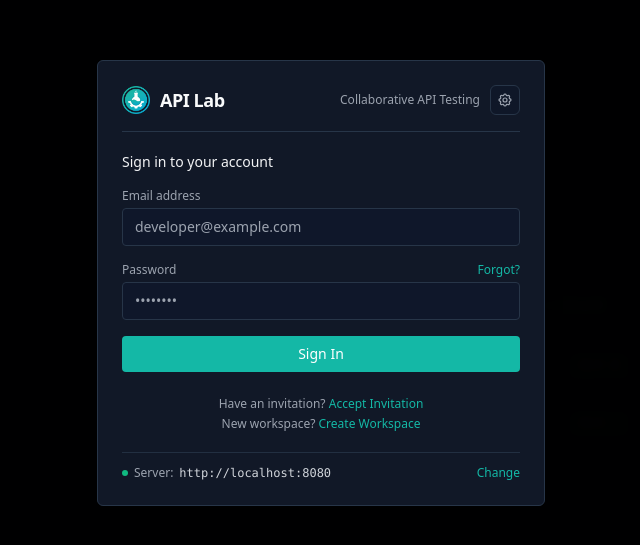
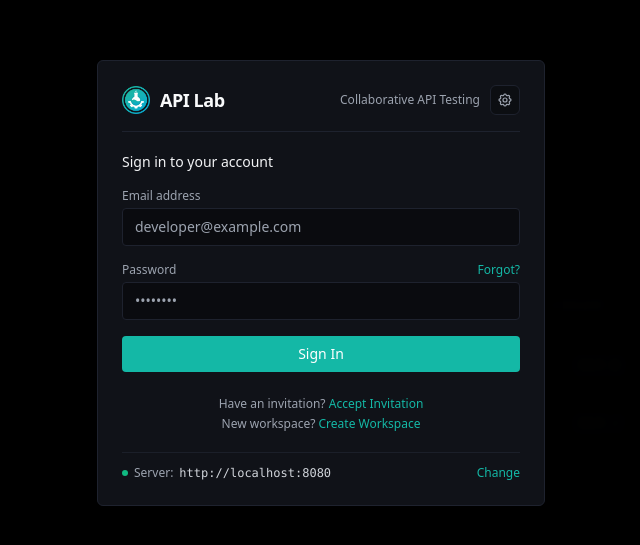
Before and after one commit to RobbyAJM/api-lab, a React (Vite) app in the folder apps/desktop/: page / in a window 1280 px wide. Shown: the part 117-662 px from the top of the page, without its empty margins (319-959 px from the left). Built offline with nearby package versions, Linux system fonts and the light colour scheme; no server answers.

Commit message:
style: darken scientific teal dark theme background and eliminate green tint

```diff
--- a/apps/desktop/src/components/sidebar/Sidebar.tsx
+++ b/apps/desktop/src/components/sidebar/Sidebar.tsx
@@ -1216,8 +1216,8 @@ const EndpointItem: React.FC<{ endpoint: Endpoint }> = ({ endpoint }) => {
         }}
         className={`w-full flex items-center justify-between px-2 py-1 rounded-md text-xs transition text-left cursor-pointer ${
           isActive
-            ? 'bg-primary/10 text-zinc-100 font-medium'
-            : 'hover:bg-zinc-800/50 text-zinc-400 hover:text-zinc-200'
+            ? 'bg-zinc-800/80 text-zinc-100 font-medium'
+            : 'hover:bg-zinc-850/60 text-zinc-400 hover:text-zinc-200'
         }`}
       >
         <div className="flex items-center gap-2 truncate flex-1 min-w-0">
--- a/apps/desktop/src/index.css
+++ b/apps/desktop/src/index.css
@@ -4,12 +4,12 @@
 
 :root {
   color-scheme: dark;
-  --color-zinc-950: 15 23 42;
-  --color-zinc-900: 17 24 39;
-  --color-zinc-850: 31 41 55;
-  --color-zinc-800: 39 53 72;
-  --color-zinc-750: 48 62 84;
-  --color-zinc-700: 55 65 81;
+  --color-zinc-950: 10 11 15;
+  --color-zinc-900: 16 18 24;
+  --color-zinc-850: 22 25 33;
+  --color-zinc-800: 30 34 46;
+  --color-zinc-750: 40 45 60;
+  --color-zinc-700: 52 58 76;
   --color-zinc-600: 75 85 99;
   --color-zinc-500: 107 114 128;
   --color-zinc-400: 156 163 175;
--- a/apps/desktop/src/utils/theme.ts
+++ b/apps/desktop/src/utils/theme.ts
@@ -86,7 +86,7 @@ const RAW_THEMES: ThemeDefinition[] = [
     id: 'api-lab',
     name: 'API Lab Scientific Teal (Default)',
     palette: {
-      neutral: '#0f172a',
+      neutral: '#0a0b0f',
       ink: '#f9fafb',
       primary: '#14b8a6',
       accent: '#6ee7b7',
@@ -96,12 +96,12 @@ const RAW_THEMES: ThemeDefinition[] = [
       info: '#3b82f6',
     },
     overrides: {
-      'zinc-950': '#0f172a',
-      'zinc-900': '#111827',
-      'zinc-850': '#1f2937',
-      'zinc-800': '#273548',
-      'zinc-750': '#303e54',
-      'zinc-700': '#374151',
+      'zinc-950': '#0a0b0f',
+      'zinc-900': '#101218',
+      'zinc-850': '#161921',
+      'zinc-800': '#1e222e',
+      'zinc-750': '#282d3c',
+      'zinc-700': '#343a4c',
       'zinc-600': '#4b5563',
       'zinc-500': '#6b7280',
       'zinc-400': '#9ca3af',
```
Also changed, not shown: 2 other files (tests, documents, lock files or other folders).
